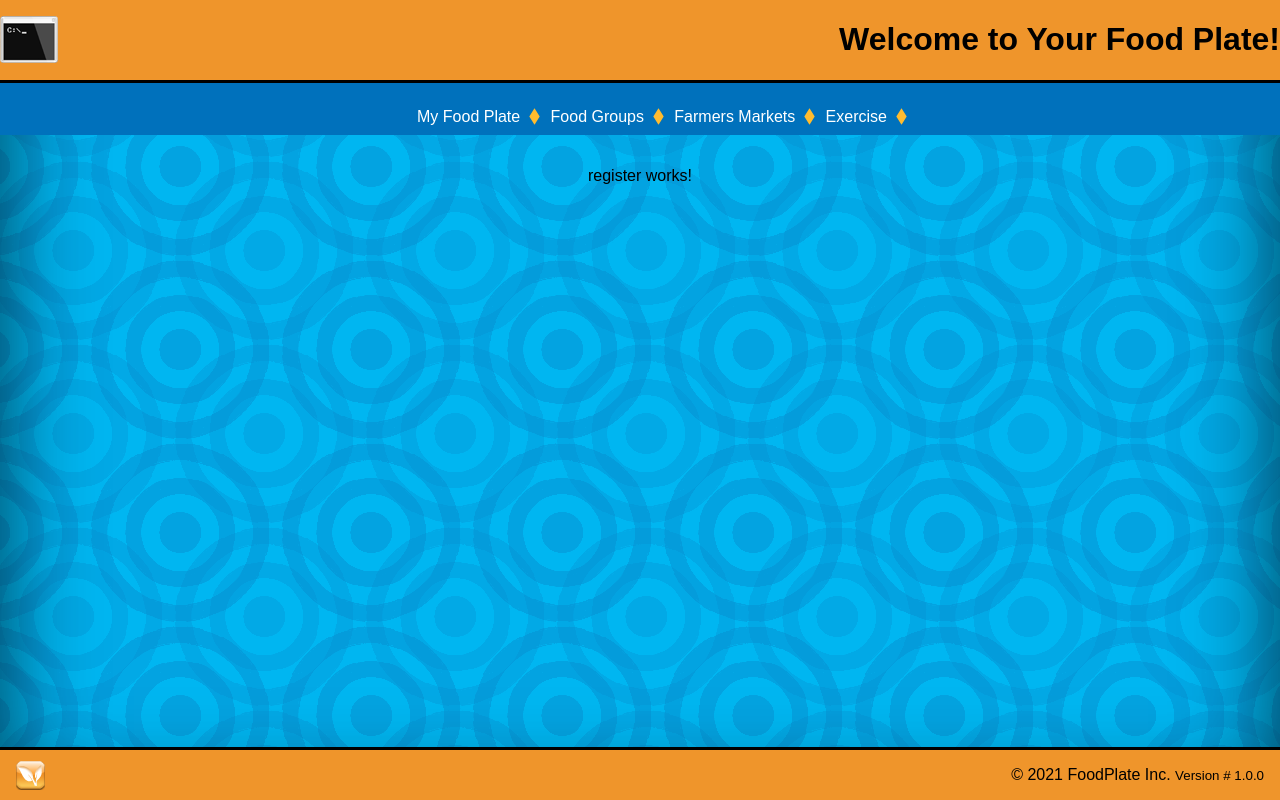
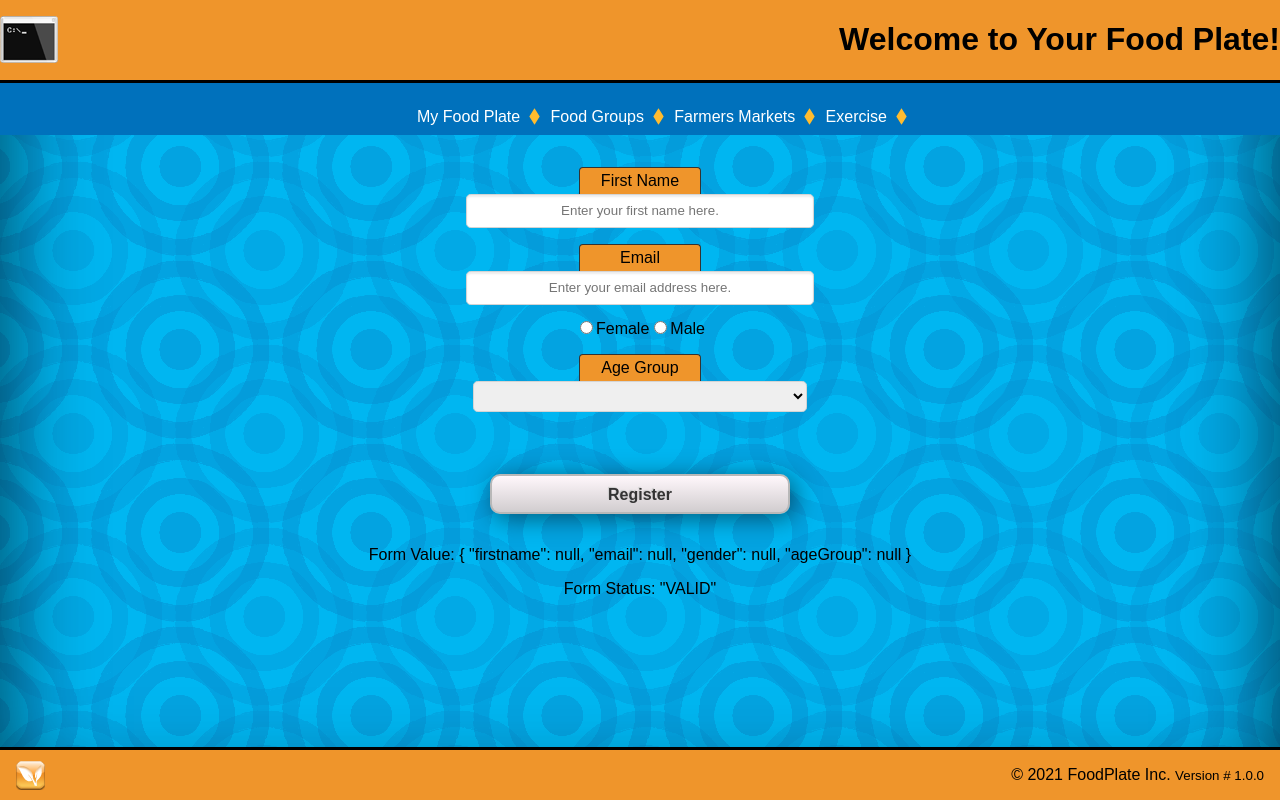
Before and after one commit to AnthonyLG7/FoodPlate, an Angular app: page /register in a window 1280 px wide. Built offline with nearby package versions, Linux system fonts and the light colour scheme.

Commit message:
added reactive forms to register

```diff
--- a/src/app/app.module.ts
+++ b/src/app/app.module.ts
@@ -15,6 +15,7 @@ import { DefaultComponent } from './components/default/default.component';
 import { AppRoutingModule } from './app-routing.module';
 import { ExercisesComponent } from './exercises/exercises.component';
 import { FarmersMarketsComponent } from './farmers-markets/farmers-markets.component';
+import { FormsModule, ReactiveFormsModule } from '@angular/forms';
 
 
 
@@ -24,7 +25,9 @@ import { FarmersMarketsComponent } from './farmers-markets/farmers-markets.compo
     AppRoutingModule,
     CommonModule,
     BrowserModule,
-    FoodGroupsModule
+    FoodGroupsModule,
+    FormsModule,
+    ReactiveFormsModule
   ],
   bootstrap: [AppComponent]
 })
--- a/src/app/register/register.component.css
+++ b/src/app/register/register.component.css
@@ -0,0 +1,122 @@
+/* ******************************* modules display patterns ******* */
+.block {
+  display: block;
+}
+
+.box {
+  margin: 1em;
+}
+
+.box-extra {
+  margin-top: 3em !important;
+}
+form div.zeroMargin {
+  margin-top: 0;
+  margin-bottom: 0;
+}
+
+.form-margin {
+  margin-top: -1em !important;
+}
+
+/* *******************************************form elements ******* */
+input[type="text"],
+input[type="email"],
+select {
+  padding: 0.45em;
+  margin: 0 auto;
+  margin-bottom: 1em;
+  border: 1px solid #d4d4d4;
+  border-radius: 0.35em;
+  line-height: 1.5em;
+  box-shadow: inset 0 2px 2px #ececec;
+  display: block;
+  width: 25em;
+  text-align: center;
+}
+
+input[type="submit"] {
+  width: 300px;
+}
+
+fieldset {
+  border: none;
+}
+fieldset > label {
+  font-size: 0.75em;
+}
+.labelTop {
+  font-weight: 500;
+  font-size: 1em;
+  background-color: #ef952b;
+  border-top-left-radius: 0.25em;
+  border-top-right-radius: 0.25em;
+  border: 1px solid #333333;
+  padding: 4px;
+  border-bottom: none;
+  text-align: center;
+  width: 7em;
+  min-width: 7em;
+  margin: 0 auto;
+  margin-top: 1em;
+}
+
+.formMessage {
+  color: #f00;
+  background-color: #fff;
+  width: 25em;
+  min-width: 25em;
+  padding: 0.35em;
+  margin: 0 auto;
+  border: 1px solid #ccc;
+  border-radius: 0.35em;
+}
+
+.message {
+  background-color: #fff;
+  font-size: 1em;
+  width: 25em;
+  min-width: 25em;
+  margin: 0 auto;
+  margin-bottom: 1em;
+  padding: 0;
+  border: 1px solid #ccc;
+  border-radius: 0.35em;
+  text-align: center;
+}
+
+.formMessage:before {
+  content: "Warning: ";
+}
+
+/* *********************************************** validation styles ************** */
+select.ng-touched.ng-invalid {
+  border: 2px solid #f00;
+}
+select.ng-touched.ng-valid {
+  border: 2px solid #008000;
+  background: url(/assets/images/icons/checkBtn.png);
+  background-size: 20px;
+  background-color: #fff;
+  background-repeat: no-repeat;
+  background-position: 85%;
+}
+
+input[type="text"].ng-touched.ng-valid,
+input[type="email"].ng-touched.ng-valid {
+  background: url(/assets/images/icons/checkBtn.png);
+  background-size: 20px;
+  background-color: #fff;
+  background-repeat: no-repeat;
+  background-position: 10px 10px;
+  border: 2px solid #008000;
+}
+
+input[type="text"].ng-touched.ng-invalid,
+input[type="email"].ng-touched.ng-invalid {
+  border: 2px solid #f00;
+}
+
+section {
+  text-align: center;
+}
--- a/src/app/register/register.component.html
+++ b/src/app/register/register.component.html
@@ -1 +1,63 @@
-<p>register works!</p>
+<form
+  [formGroup]="regForm"
+  (ngSubmit)="onSubmit()"
+  class="box"
+  id="registerForm"
+>
+  <label for="firstname" class="block labelTop">First Name</label>
+  <input
+    type="text"
+    id="firstname"
+    formControlName="firstname"
+    tabindex="1"
+    placeholder="Enter your first name here."
+  />
+  <label for="email" class="block labelTop">Email</label>
+  <input
+    type="email"
+    id="email"
+    formControlName="email"
+    placeholder="Enter your email address here."
+    minlength="5"
+    tabindex="2"
+  />
+  <section id="genderFields">
+    <label for="sexF">
+      <input
+        type="radio"
+        name="gender"
+        id="sexF"
+        value="F"
+        class="radioLg"
+        formControlName="gender"
+        tabindex="3"
+      />Female</label
+    >
+    <label for="sexM">
+      <input
+        type="radio"
+        name="gender"
+        id="sexM"
+        formControlName="gender"
+        tabindex="4"
+        value="M"
+        class="radioLg"
+      />Male
+    </label>
+  </section>
+  <label for="ageGroup" class="block labelTop">Age Group</label>
+  <select id="ageGroup" size="1" formControlName="ageGroup" tabindex="5">
+    <option *ngFor="let group of ageGroups" value="{{ this.group }}">
+      {{ this.group }}
+    </option>
+  </select>
+  <input
+    type="submit"
+    tabindex="7"
+    id="register-user"
+    value="Register"
+    class="fpButton box-extra"
+  />
+</form>
+<p>Form Value: {{ regForm.value | json }}</p>
+<p>Form Status: {{ regForm.status | json }}</p>
--- a/src/app/register/register.component.ts
+++ b/src/app/register/register.component.ts
@@ -1,4 +1,8 @@
 import { Component, OnInit } from '@angular/core';
+import { FormBuilder, FormGroup } from '@angular/forms';
+import { Router } from '@angular/router';
+import { User } from '../models/User';
+import { UserService } from '../service/user.service';
 
 @Component({
   selector: 'fp-register',
@@ -7,7 +11,39 @@ import { Component, OnInit } from '@angular/core';
 })
 export class RegisterComponent implements OnInit {
 
-  constructor() { }
+  currentUser: User;
+  ageGroups = [
+    'select your age group',
+    '2-3', '4-8', '9-13', '14-18', '19-30', '31-50', '51+'
+  ];
+  regForm: FormGroup
+
+  constructor(private userService: UserService,
+              private fb: FormBuilder,
+              private router: Router) {
+                this.regForm = fb.group({
+                  'firstname': [null],
+                  'email' : [null],
+                  'gender' : [null],
+                  'ageGroup' : [null]
+                })
+               }
+
+  onSubmit() {
+    const currentUser = this.regForm.value;
+    this.currentUser = currentUser;
+    console.log(this.regForm.value);
+    this.currentUser.id = 1;
+    this.currentUser.registered = true;
+    this.currentUser.reqsStatus = {
+      fruitMet: false,
+      vegMet: false,
+      proteinMet: false,
+      grainMet: false,
+    };
+    localStorage.setItem('User', JSON.stringify(currentUser));
+
+  }
 
   ngOnInit(): void {
   }
--- a/src/styles.css
+++ b/src/styles.css
@@ -17,3 +17,31 @@ body {
   text-align: center;
   box-shadow: inset 0 0 95px rgba(0, 0, 0, 0.7);
 }
+
+/* ***************************************************************** button styles ****************** */
+.fpButton {
+  color: #333;
+  font-size: 16px;
+  font-weight: bold;
+  text-decoration: none;
+  text-shadow: -1px -1px 1px #ccc;
+  height: 40px;
+  width: 150px;
+  padding: 10px;
+  margin: 1em;
+  clear: both;
+  border: solid #b8b8b8 2px;
+  border-radius: 10px;
+  background: -webkit-gradient(linear, 0 0, 0 100%, from(#fff7fb), to(#d1cdcf));
+  background: -moz-linear-gradient(top, #fff7fb, #d1cdcf);
+  box-shadow: rgba(0, 0, 0, 0.5) 4px 4px 24px;
+  cursor: pointer;
+}
+.fpButton:active,
+.fpButton:hover {
+  background-color: #ececec;
+  box-shadow: 0 0 20px rgba(255, 255, 255, 0.85);
+}
+.fpButton[disabled] {
+  opacity: 0.75;
+}
```
